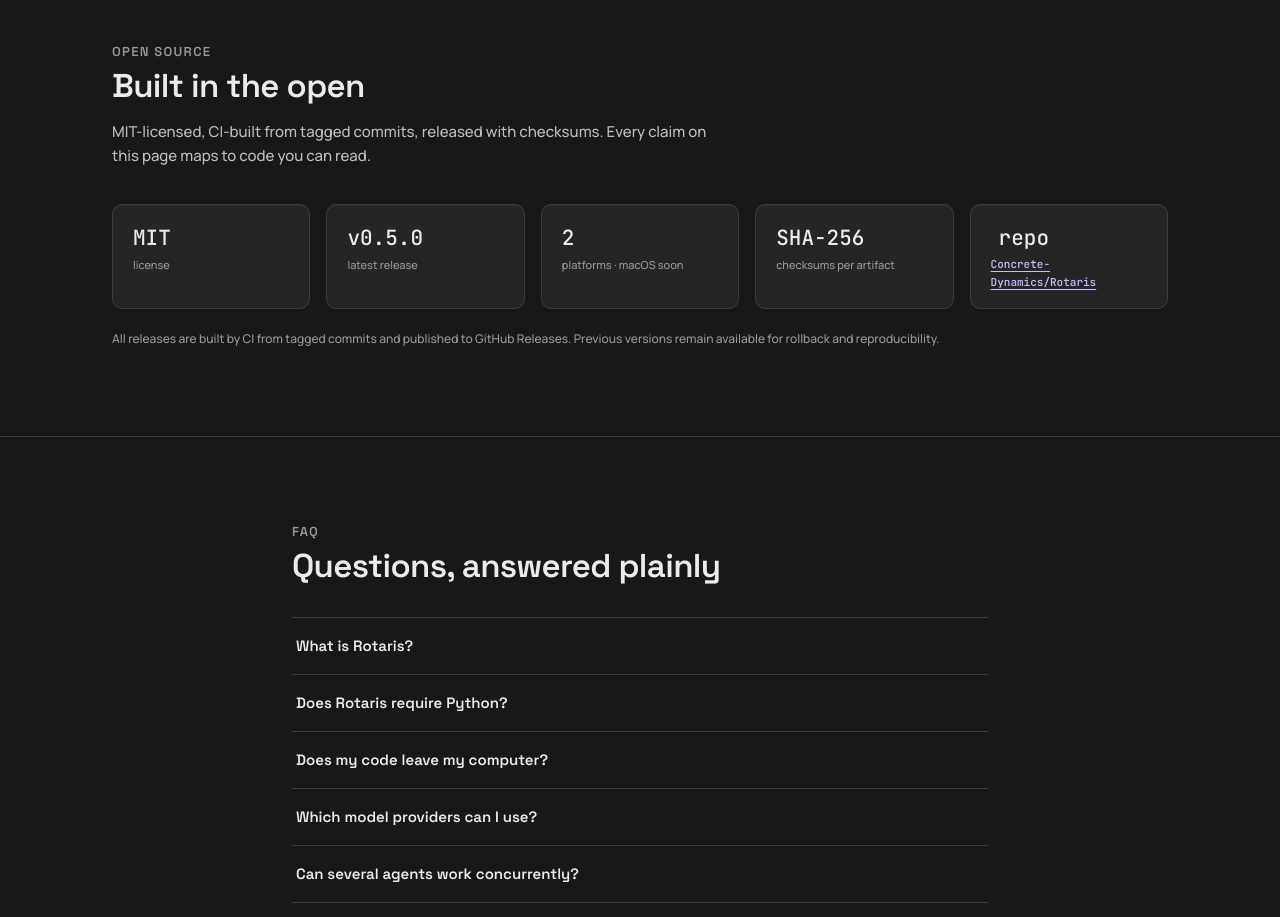
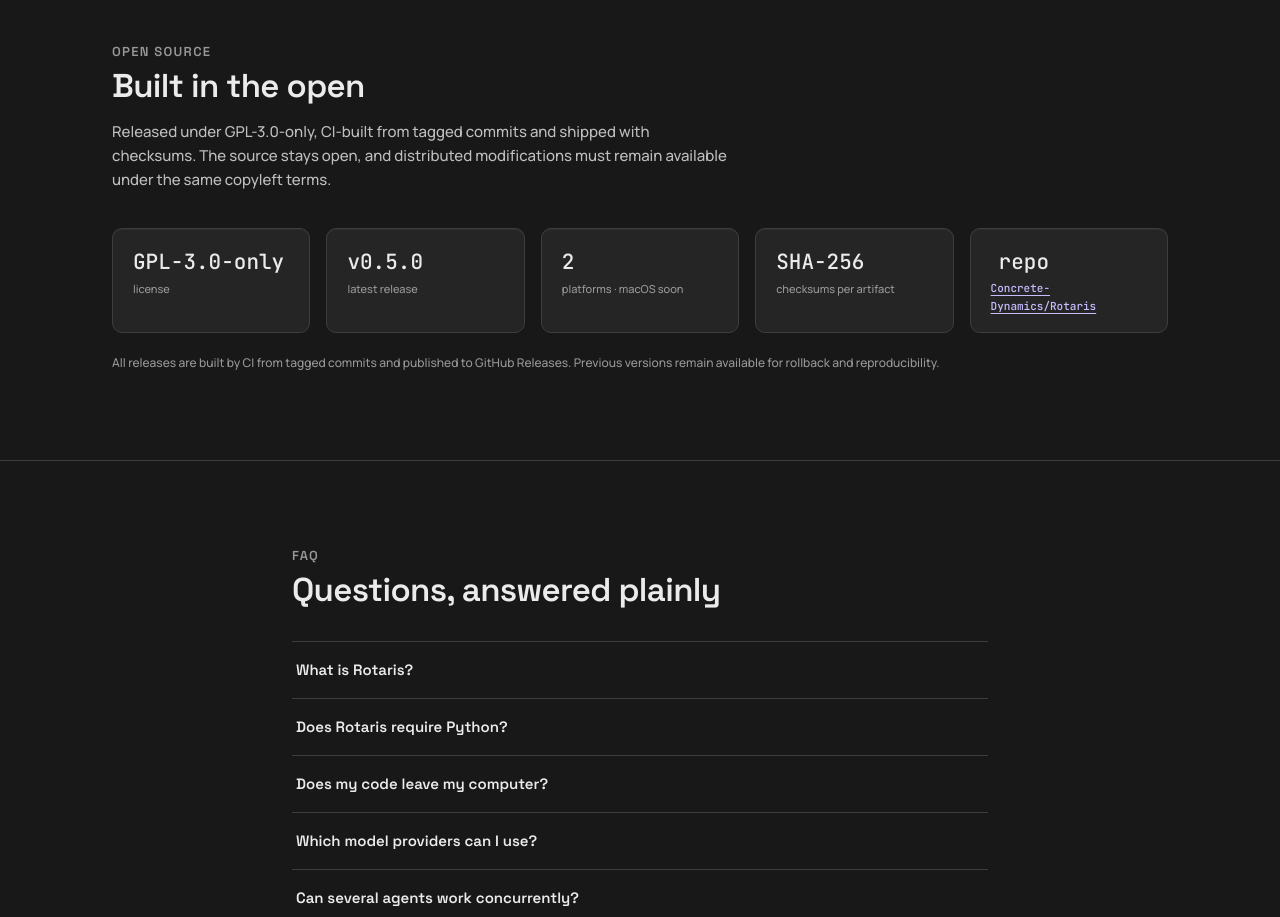
Before and after one commit to Concrete-Dynamics/Rotaris-website, a React (Vite) app: page / in a window 1280 px wide. Shown: the part 7780-8697 px from the top of the page. Built offline with nearby package versions, Linux system fonts and the light colour scheme.

Commit message:
Update open-source section for GPL-3.0-only

```diff
--- a/src/components/OpenSource.tsx
+++ b/src/components/OpenSource.tsx
@@ -3,11 +3,15 @@
 import type { ReleaseState } from '../hooks/useRelease'
 
 export default function OpenSource({ release }: { release: ReleaseState }) {
-  const { t } = useTranslation('home')
+  const { t, i18n } = useTranslation('home')
+  const isGerman = (i18n.resolvedLanguage ?? i18n.language).toLowerCase().startsWith('de')
+  const licenseLede = isGerman
+    ? 'Unter GPL-3.0-only veröffentlicht, per CI aus getaggten Commits gebaut und mit Prüfsummen ausgeliefert. Der Quellcode bleibt offen, und weitergegebene Änderungen müssen unter denselben Copyleft-Bedingungen verfügbar bleiben.'
+    : 'Released under GPL-3.0-only, CI-built from tagged commits and shipped with checksums. The source stays open, and distributed modifications must remain available under the same copyleft terms.'
 
   // Only verifiable facts belong here — no invented adoption metrics (Section 14).
   const KPIS = [
-    { value: 'MIT', unit: t('openSource.kpis.license') },
+    { value: 'GPL-3.0-only', unit: t('openSource.kpis.license') },
     { value: `v${release.channelInfo.version}`, unit: t('openSource.kpis.latestRelease') },
     { value: '2', unit: t('openSource.kpis.platforms') },
     { value: 'SHA-256', unit: t('openSource.kpis.checksums') },
@@ -19,7 +23,7 @@
         <h6>{t('openSource.kicker')}</h6>
         <h2 style={{ marginBottom: 14 }}>{t('openSource.title')}</h2>
         <p className="section-lede" style={{ marginBottom: 36 }}>
-          {t('openSource.lede')}
+          {licenseLede}
         </p>
 
         <div className="grid-cards cols-sm">
```
